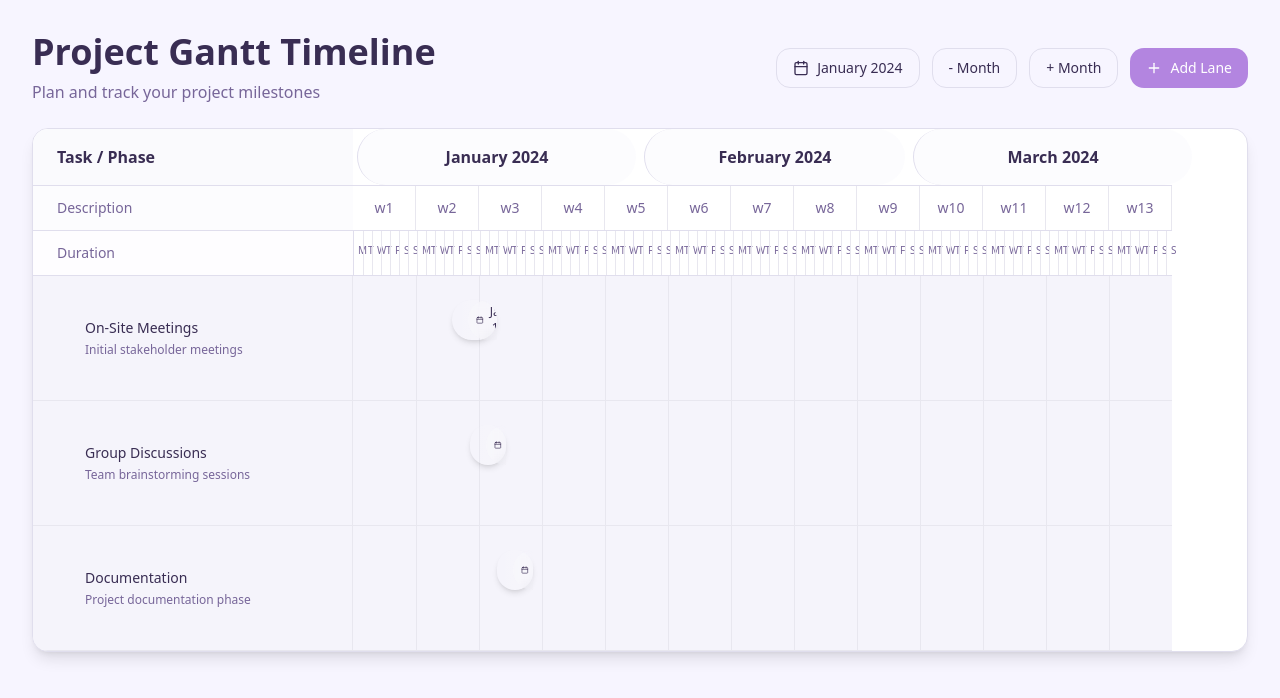
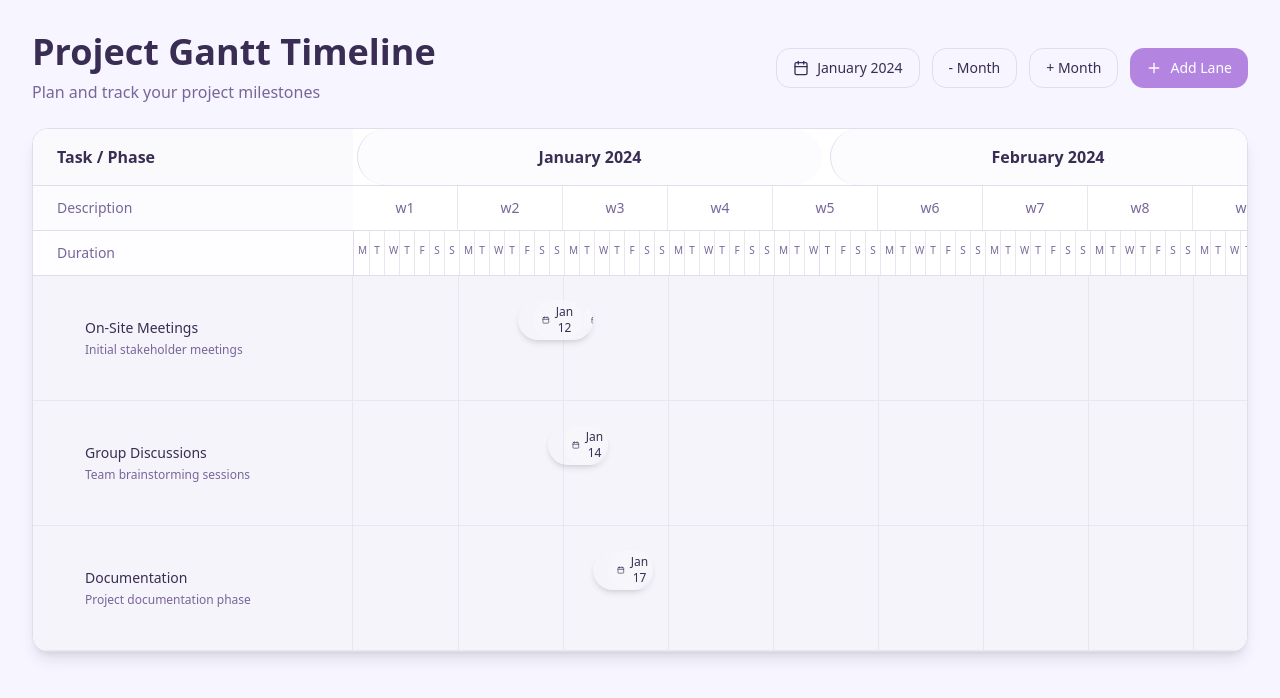
Before and after one commit to germanbrunini/pastel-gantt-plan, a React (Vite) app: page / in a window 1280 px wide. Shown: the top 698 px of the page. Built offline with nearby package versions, Linux system fonts and the light colour scheme; the HTML template or start-up script is replaced by a standard one.

Commit message:
Fix month pill width calculation

```diff
--- a/src/components/GanttChart.tsx
+++ b/src/components/GanttChart.tsx
@@ -110,14 +110,14 @@ export const GanttChart = () => {
       return acc + days.length;
     }, 0);
 
-    // Fixed timeline width calculation
+    // Calculate using 100% of viewport width
     const viewportWidth = typeof window !== 'undefined' ? window.innerWidth : 1600;
-    const laneColumnWidth = 320;
-    const padding = 80;
-    const maxTimelineWidth = viewportWidth - laneColumnWidth - padding;
+    const laneColumnWidth = 320; // Fixed width for the task column
+    const padding = 64; // Total horizontal padding (32px on each side from p-8)
+    const availableWidth = viewportWidth - laneColumnWidth - padding;
 
-    // Calculate day width to fit exactly in available space
-    const calculatedDayWidth = Math.floor(maxTimelineWidth / totalDays);
+    // Calculate day width to fit exactly in available space (minimum 15px for readability)
+    const calculatedDayWidth = Math.max(15, Math.floor(availableWidth / totalDays));
 
     return {
       dayWidth: calculatedDayWidth,
@@ -127,7 +127,7 @@ export const GanttChart = () => {
 
   return (
     <div className="min-h-screen bg-background p-8">
-      <div className="max-w-[1600px] mx-auto space-y-6">
+      <div className="w-full mx-auto space-y-6">{/* Removed max-w to use full viewport */}
         {/* Header */}
         <div className="flex items-center justify-between">
           <div>
@@ -167,7 +167,7 @@ export const GanttChart = () => {
 
         {/* Gantt Chart */}
         <div className="bg-card rounded-2xl shadow-lg border border-border overflow-hidden">
-          <div style={{ maxWidth: `${timelineWidth + 320}px` }}>
+          <div className="w-full overflow-hidden">{/* Always use full width, prevent scroll */}
             <TimelineHeader startMonth={startMonth} monthsToShow={monthsToShow} dayWidth={dayWidth} />
             <div className="bg-gantt-bg">
               {lanes.map((lane, index) => (
```
